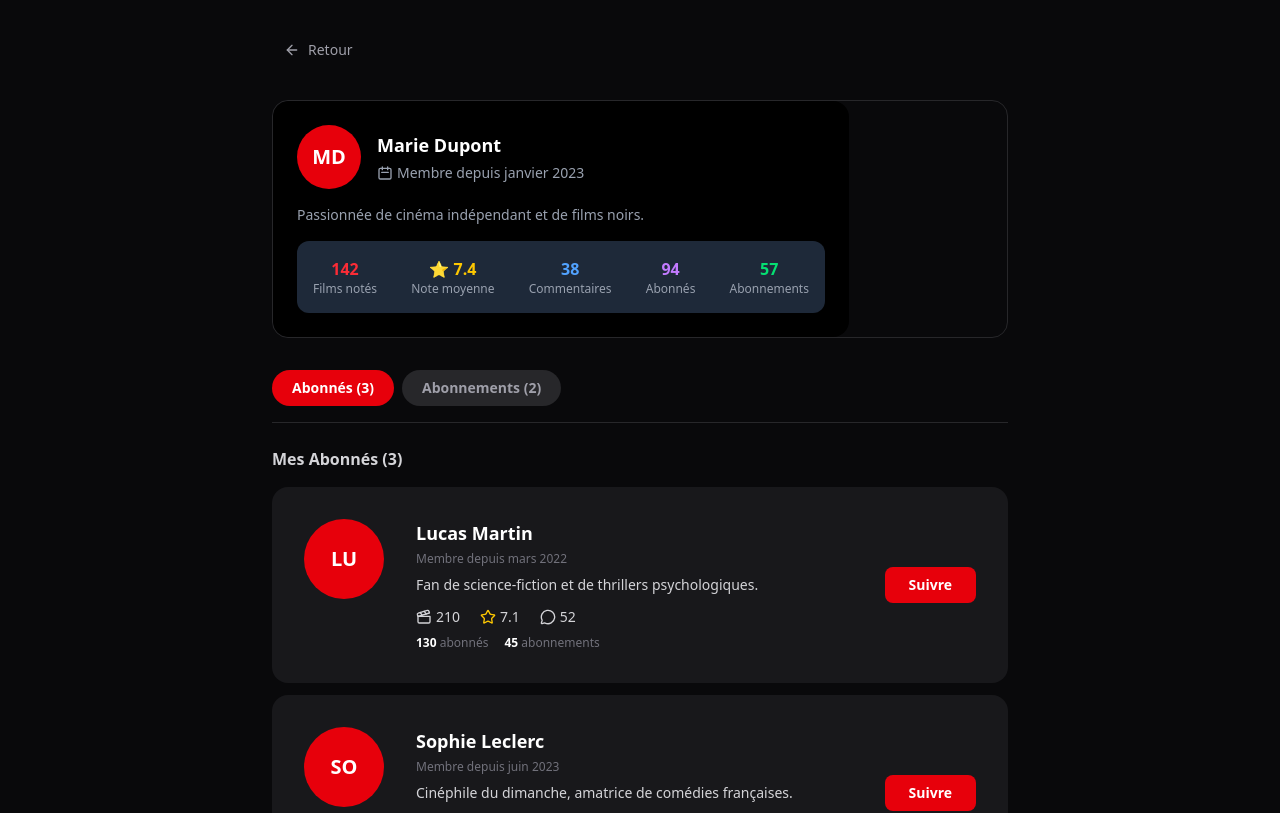
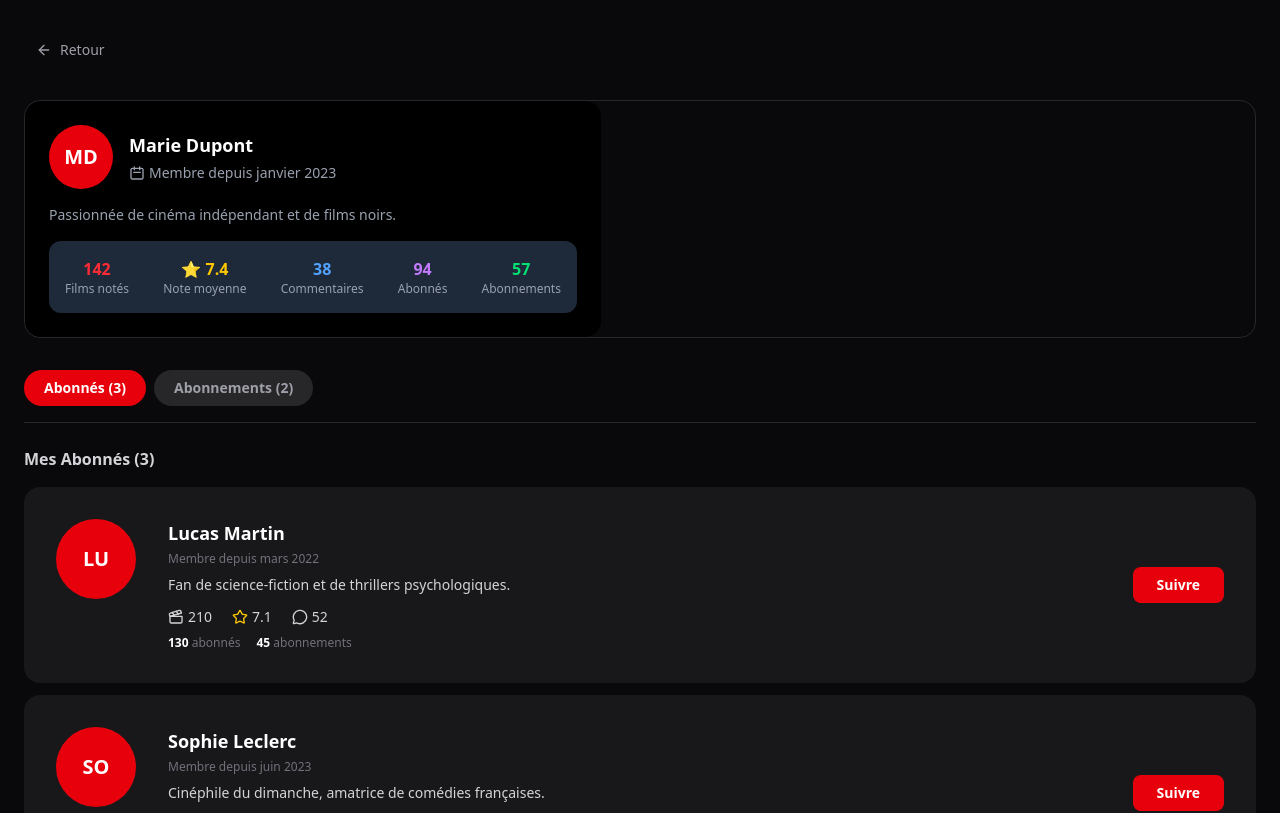
Before and after one commit to loaiattar/cine-connect, a React app in the folder apps/frontend/: page /profil in a window 1280 px wide. Shown: the top 813 px of the page. Built offline with nearby package versions, Linux system fonts and the light colour scheme; the HTML template or start-up script is replaced by a standard one.

Commit message:
fix: adpate taille ecran

```diff
--- a/apps/frontend/src/routes/profil.tsx
+++ b/apps/frontend/src/routes/profil.tsx
@@ -145,7 +145,7 @@
 
   return (
     <div className="min-h-screen bg-zinc-950 text-white">
-      <div className="max-w-3xl mx-auto px-4 py-8">
+      <div className="w-full px-6 py-8">
 
         <Button
           variant="ghost"
```
